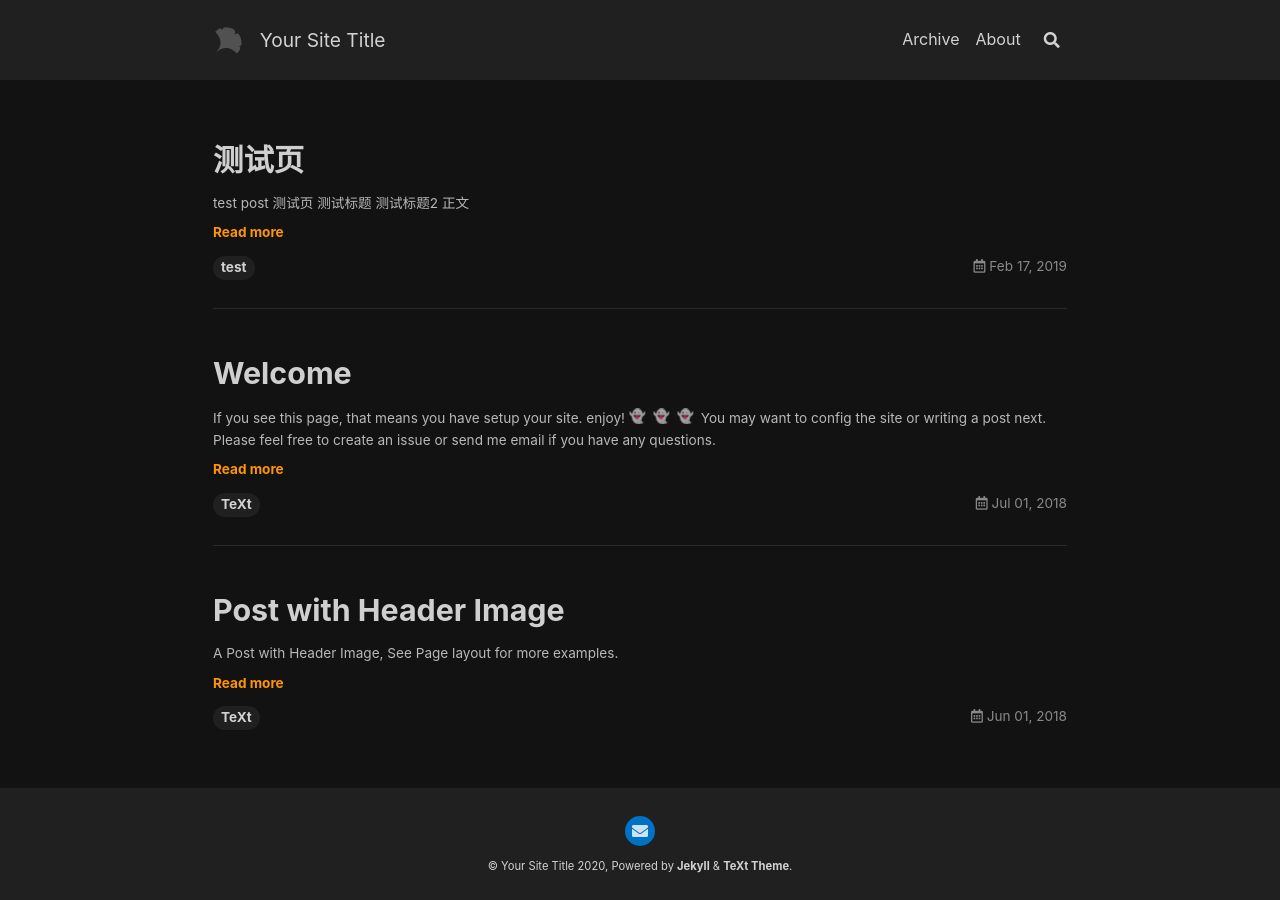
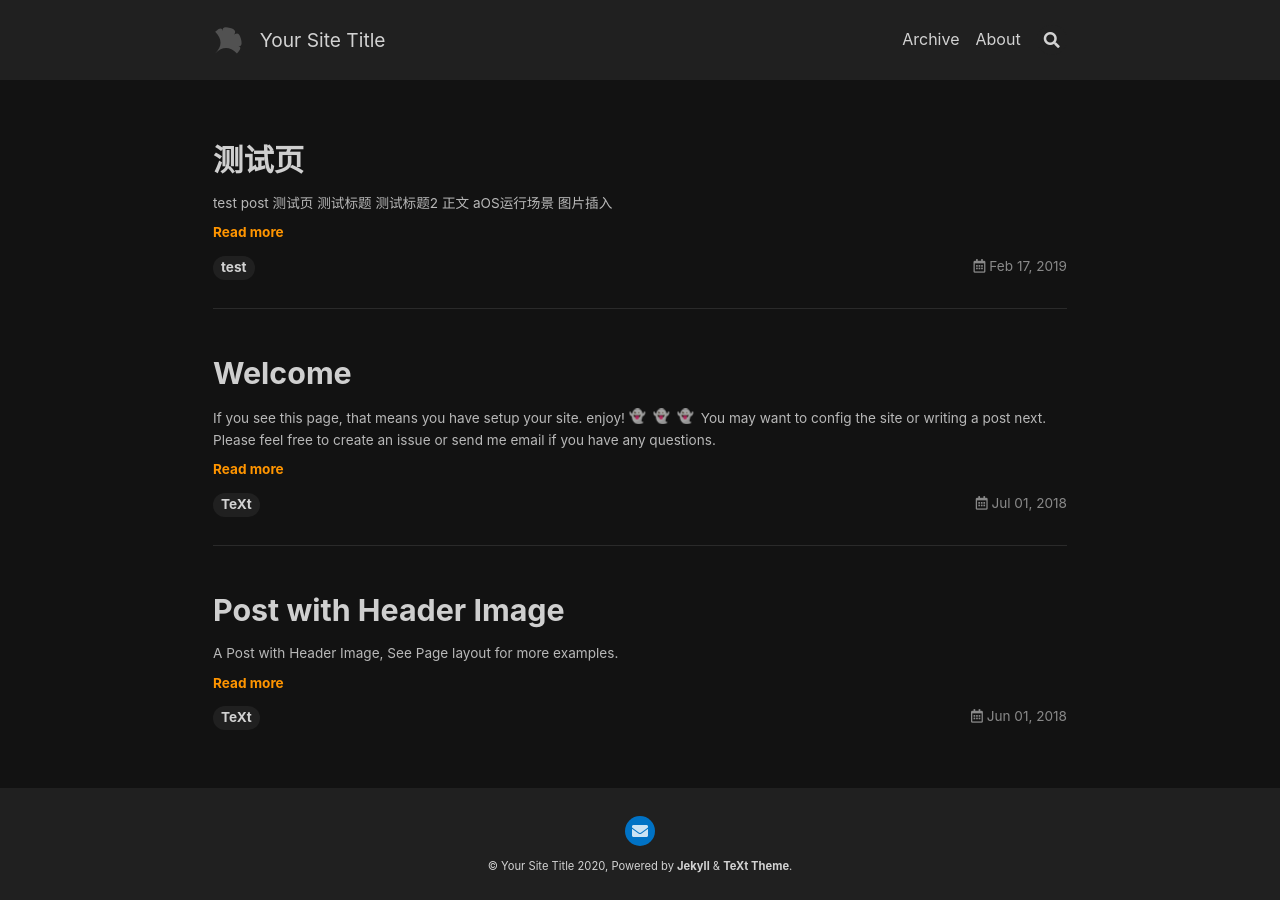
Before and after one commit to RichardZj/RichardZj.github.io, a Jekyll site: the page built from index.html, in a window 1280 px wide. Built offline with Jekyll 4.4.1, drawn with Linux system fonts in a browser that asks for light colours; nearby versions of some CDN libraries; emoji names are drawn with the system emoji font; the list of posts is cut into pages by our own code.

Commit message:
feat: add pic to test
Signed-off-by: ZhangZijian <zhangzijian@chinatelecom.cn>

```diff
--- a/_posts/2019-02-17-test.md
+++ b/_posts/2019-02-17-test.md
@@ -11,3 +11,16 @@ tags: test
 ### 测试标题2
 
 正文
+
+<center>
+    <img src="./test.png">
+    <div style="color: orange; border-bottom: 1px solid #d9d9d9;
+        display: inline-block;
+        color: #999;
+        padding: 2px">
+        aOS运行场景
+    </div>
+</center>
+
+图片插入
+![](./test.png)
```
Also changed, not shown: 1 other file.
